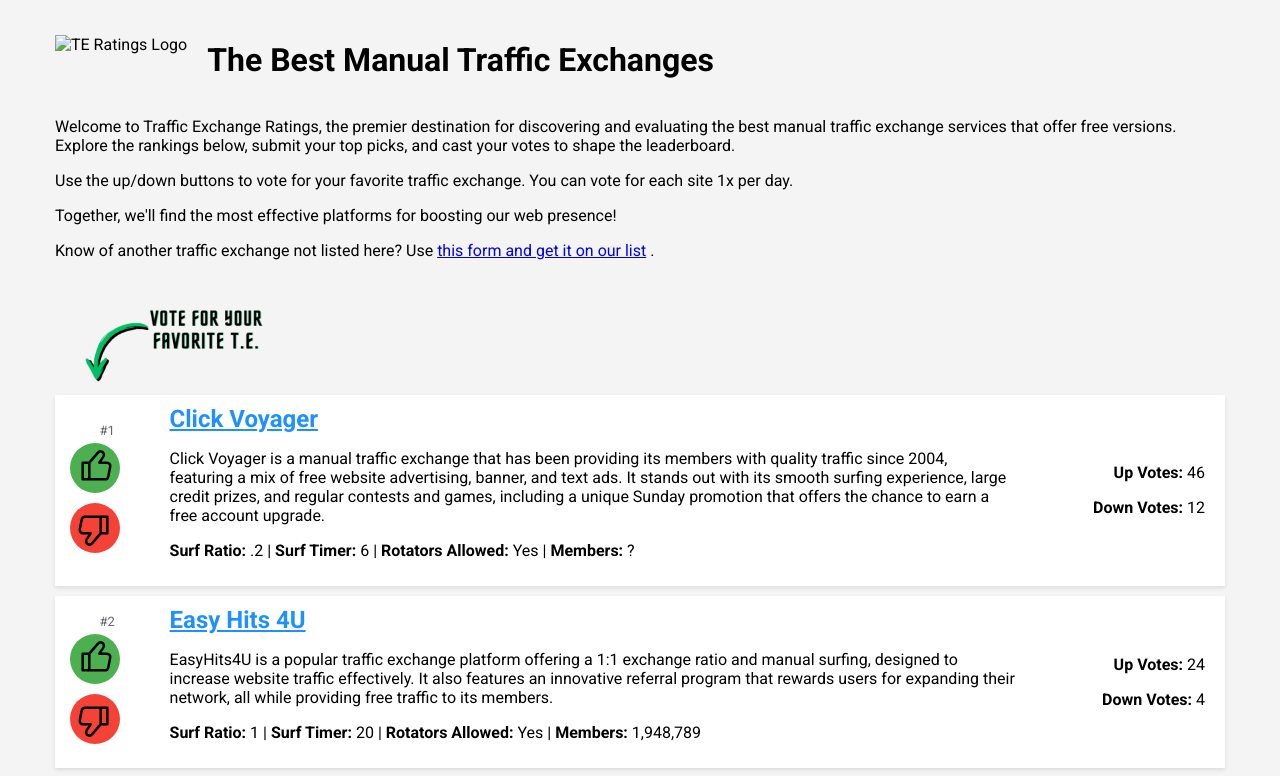
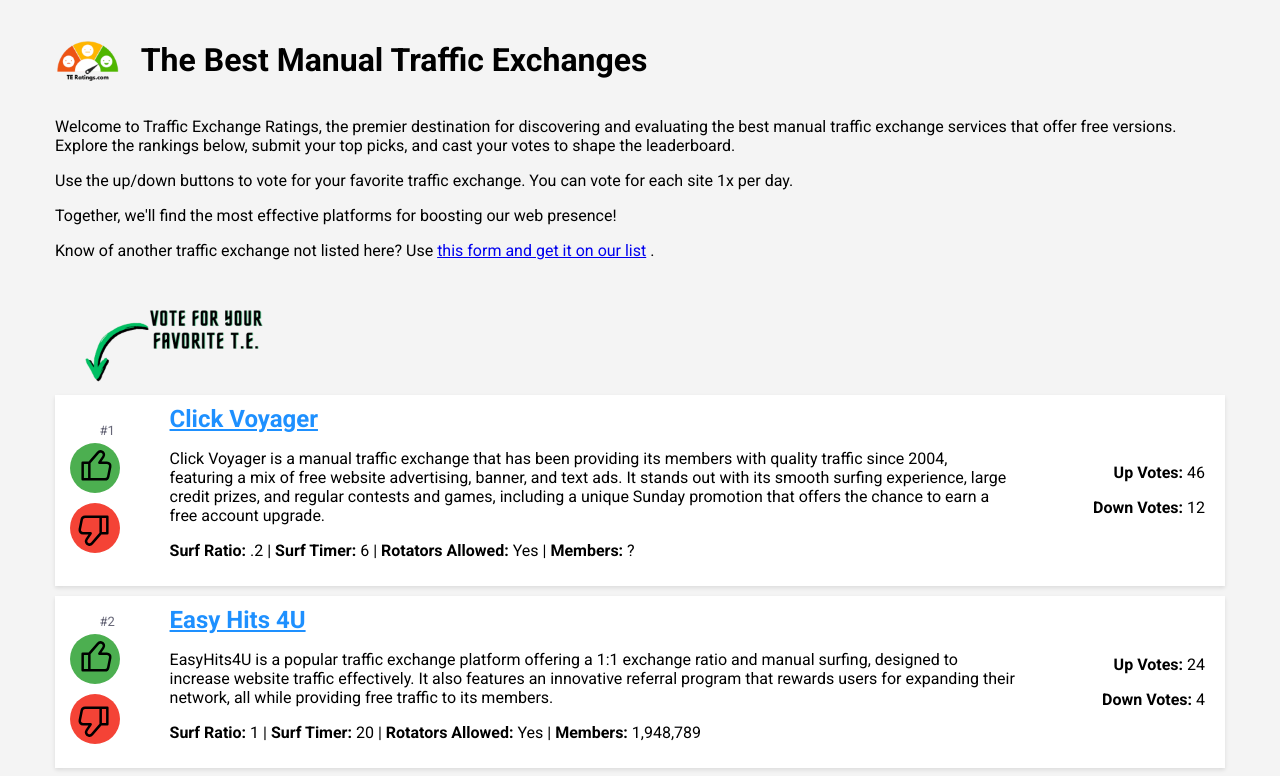
Before and after one commit to Mark-develop/getComerce, a plain HTML site: page index.html in a window 1280 px wide. Shown: the top 776 px of the page. Drawn offline with Linux system fonts and the light colour scheme.

Commit message:
Update index.html

```diff
--- a/index.html
+++ b/index.html
@@ -12,7 +12,7 @@
     <body>
         <div class="container">
             <header class="site-header">
-                <img src="./img/" alt="TE Ratings Logo" class="logo"/>
+                <img src="./img/teratings-logo.png" alt="TE Ratings Logo" class="logo"/>
                 <h1>The Best Manual Traffic Exchanges</h1>
             </header>
             <p>Welcome to Traffic Exchange Ratings, the premier destination for discovering and evaluating the best manual traffic exchange services that offer free versions. Explore the rankings below, submit your top picks, and cast your votes to shape the leaderboard.</p>
```
